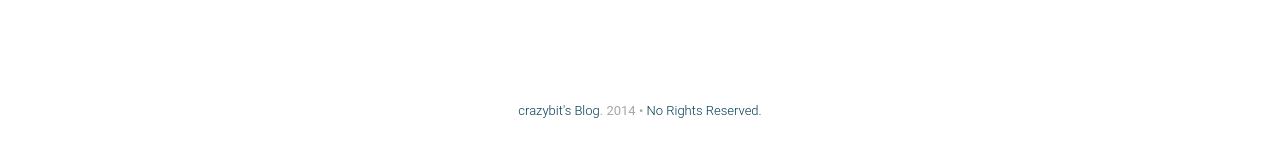
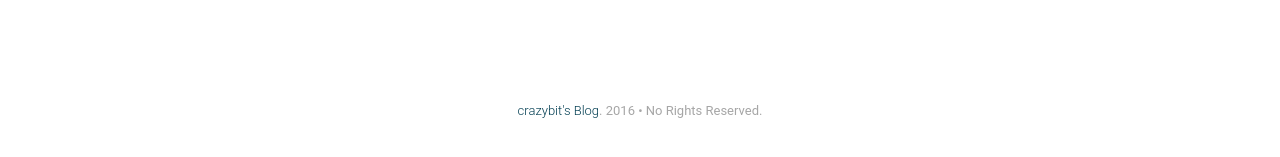
Before and after one commit to crazybits/crazybits.github.io, a Jekyll site: the page built from index.html, in a window 1280 px wide. Shown: the part 590-747 px from the top of the page. Built offline with Jekyll 4.4.1, drawn with Linux system fonts in a browser that asks for light colours; nearby versions of some CDN libraries; the list of posts is cut into pages by our own code.

Commit message:
update copy right

```diff
--- a/_includes/footer.html
+++ b/_includes/footer.html
@@ -1,4 +1,4 @@
 
 <footer class=" ">
-        <a href="{{ site.url }}/">{{ site.title }}</a>. 2014 &bull; <a href="{{ site.url }}/update/2014/12/17/Why-Public-Domain/">No Rights Reserved.</a>
+        <a href="{{ site.url }}/">{{ site.title }}</a>. 2016 &bull; No Rights Reserved.
 </footer>
```
Also changed, not shown: 1 other file.
